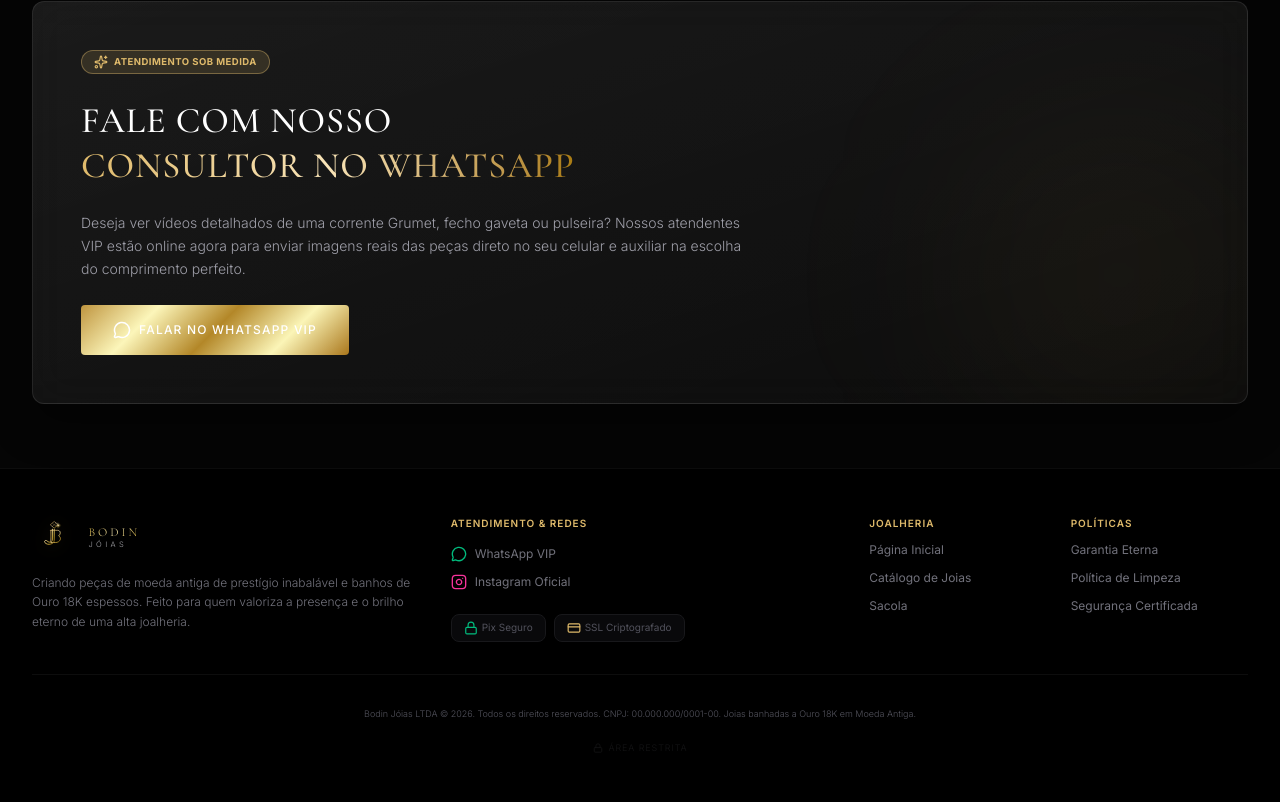
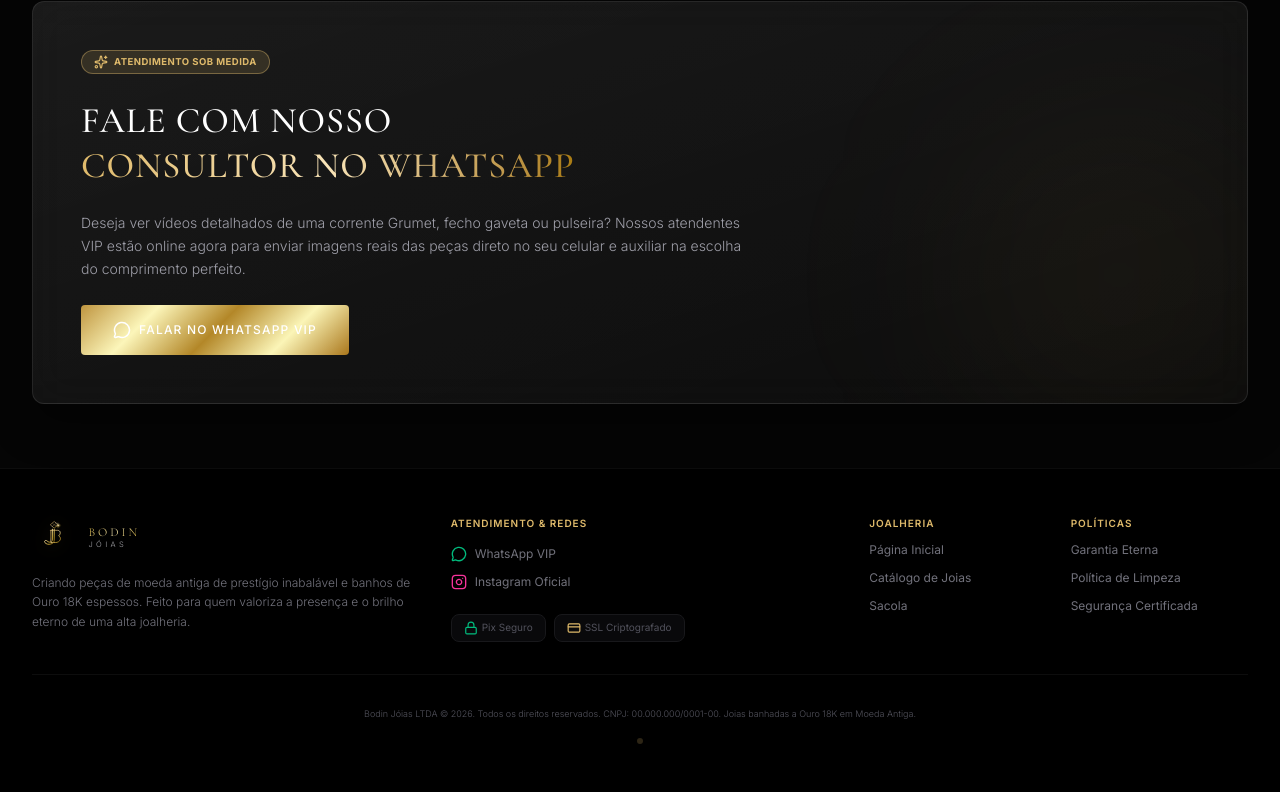
Before and after one commit to nathanpicpay-cloud/Kjjk, a React (Vite) app: page / in a window 1280 px wide. Shown: the part 2626-3428 px from the top of the page. Built offline with nearby package versions, Linux system fonts and the light colour scheme.

Commit message:
feat: add secret admin panel triggers to footer
Implement hidden triggers in the copyright text to navigate to the admin view for authorized access.

```diff
--- a/src/App.tsx
+++ b/src/App.tsx
@@ -1047,22 +1047,35 @@
         {/* Separator */}
         <div className="border-t border-white/5 my-8 max-w-7xl mx-auto" />
 
-        {/* Copyright & Last element footer button */}
-        <div className="max-w-7xl mx-auto flex flex-col items-center justify-center gap-4 text-center">
+        {/* Copyright & Secret Discrete Footer trigger points for Admin Panel */}
+        <div className="max-w-7xl mx-auto flex flex-col items-center justify-center gap-2 text-center select-none">
           <p className="text-[9px] text-zinc-600 font-light leading-relaxed max-w-2xl">
-            Bodin Jóias LTDA © 2026. Todos os direitos reservados. CNPJ: 00.000.000/0001-00. Joias banhadas a Ouro 18K em Moeda Antiga.
+            Bodin Jóias LTDA <button
+              onClick={() => {
+                sessionStorage.setItem('bodin_allowed_login_access', 'true');
+                setSelectedProduct(null);
+                setCurrentView('admin');
+              }}
+              className="text-zinc-600 hover:text-[#DFBA6B] transition-colors bg-transparent border-none p-0 outline-none cursor-pointer inline font-light"
+            >©</button> 2026. Todos os direitos reservados. CNPJ: 00.000.000/0001-00. Joias banhadas a Ouro 18K em Moeda Antiga<button
+              onClick={() => {
+                sessionStorage.setItem('bodin_allowed_login_access', 'true');
+                setSelectedProduct(null);
+                setCurrentView('admin');
+              }}
+              className="text-zinc-600 hover:text-[#DFBA6B] transition-colors bg-transparent border-none p-0 outline-none cursor-pointer inline font-light"
+            >.</button>
           </p>
+          {/* Secret tiny luxury gold bullet button ornament */}
           <button
             onClick={() => {
               sessionStorage.setItem('bodin_allowed_login_access', 'true');
               setSelectedProduct(null);
               setCurrentView('admin');
             }}
-            className="text-[9px] text-zinc-800 hover:text-[#DFBA6B]/70 font-light tracking-widest flex items-center gap-1.5 opacity-50 hover:opacity-100 active:scale-95 transition-all duration-300 cursor-pointer select-none bg-transparent border-none p-0 outline-none mt-1"
-          >
-            <Lock className="w-2.5 h-2.5" />
-            <span className="uppercase">Área Restrita</span>
-          </button>
+            className="w-1.5 h-1.5 rounded-full bg-[#DFBA6B]/20 hover:bg-[#DFBA6B] transition-all duration-300 cursor-pointer outline-none mt-2 mx-auto"
+            title="Acesso Privado"
+          />
         </div>
       </footer>
     </div>
```
